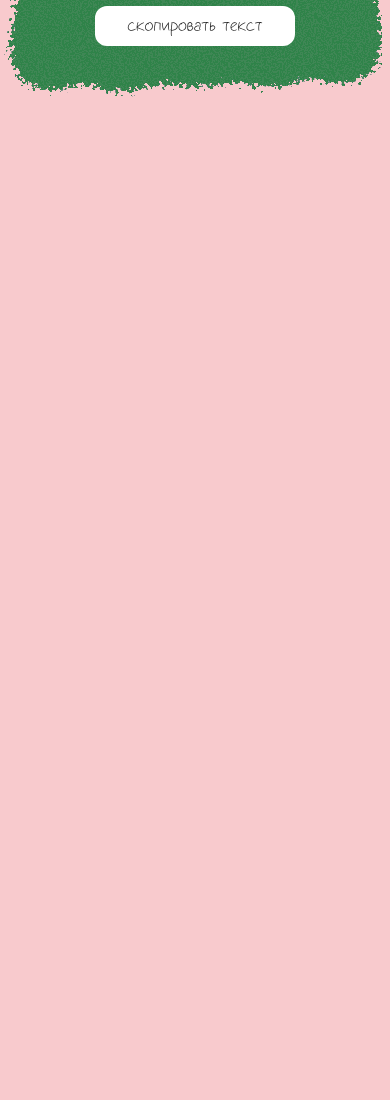
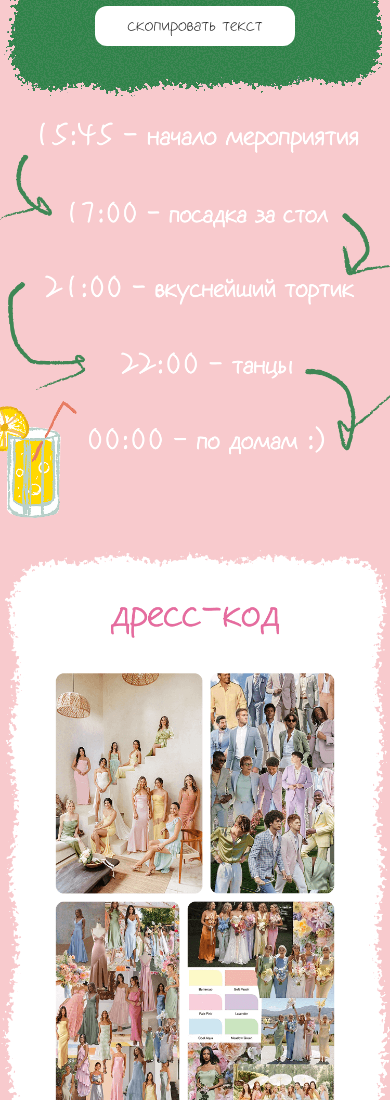
Before and after one commit to tkoshurnikova/leshka-and-svetka, a website: page index.html in a window 390 px wide. Shown: the part 1000-2100 px from the top of the page. Before the commit the page ends 1102 px from the top, so only its background shows below. Drawn offline with Linux system fonts and the light colour scheme.

Commit message:
3, 4, 5 screens

```diff
--- a/index.html
+++ b/index.html
@@ -248,6 +248,15 @@
                     </button>
                 </div>
             </div>
+
+            <div class="block timetable">
+            </div>
+
+            <div class="block dress-code">
+            </div>
+
+            <div class="block gifts">
+            </div>
         </main>
 
         <script>
--- a/style.css
+++ b/style.css
@@ -146,6 +146,36 @@ body {
     background-color: #E1E8C1;
 }
 
+/* TIMETABLE */
+
+.timetable {
+    width: 100%;
+    height: auto;
+    aspect-ratio: 1362 / 625;
+    background-image: url('./images/timetable/bg.png');
+    background-size: 100%;
+}
+
+/* DRESS CODE */
+
+.dress-code {
+    width: 100%;
+    height: auto;
+    aspect-ratio: 1433 / 1439;
+    background-image: url('./images/dress-code/bg.png');
+    background-size: 100%;
+}
+
+/* GIFTS */
+
+.gifts {
+    width: 100%;
+    height: auto;
+    aspect-ratio: 1458 / 820;
+    background-image: url('./images/gifts/bg.png');
+    background-size: 100%;
+}
+
 @media (max-width: 1000px) {
     .bg {
         display: none;
@@ -272,4 +302,25 @@ body {
             height: 14px;
         }
     }
+
+    /* TIMETABLE */
+
+    .timetable {
+        aspect-ratio: 419 / 434;
+        background-image: url('./images/timetable/bg-mobile.png');
+    }
+
+    /* DRESS CODE */
+
+    .dress-code {
+        aspect-ratio: 408 / 1065;
+        background-image: url('./images/dress-code/bg-mobile.png');
+    }
+
+    /* GIFTS */
+
+    .gifts {
+        aspect-ratio: 365 / 522;
+        background-image: url('./images/gifts/bg-mobile.png');
+    }
 }
```
Also changed, not shown: images/dress-code/bg-mobile.png (added), images/gifts/bg-mobile.png (added), images/timetable/bg-mobile.png (added), images/timetable/bg.png (added), 2 other files.
